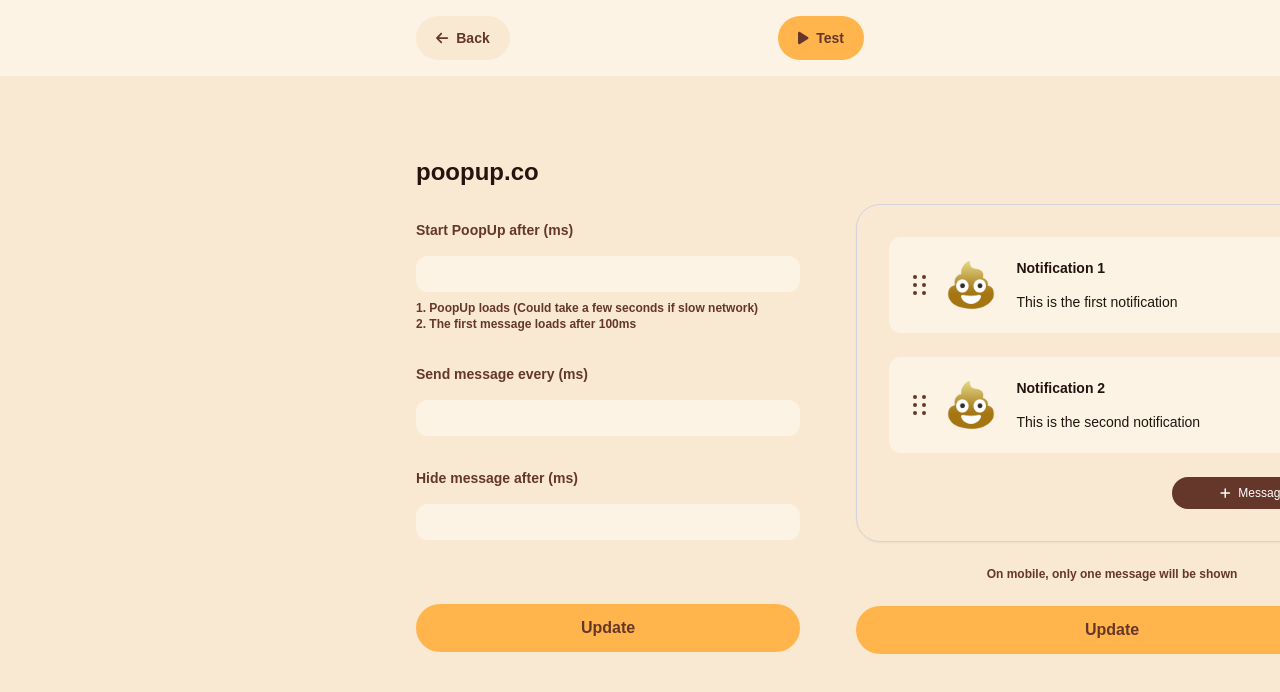
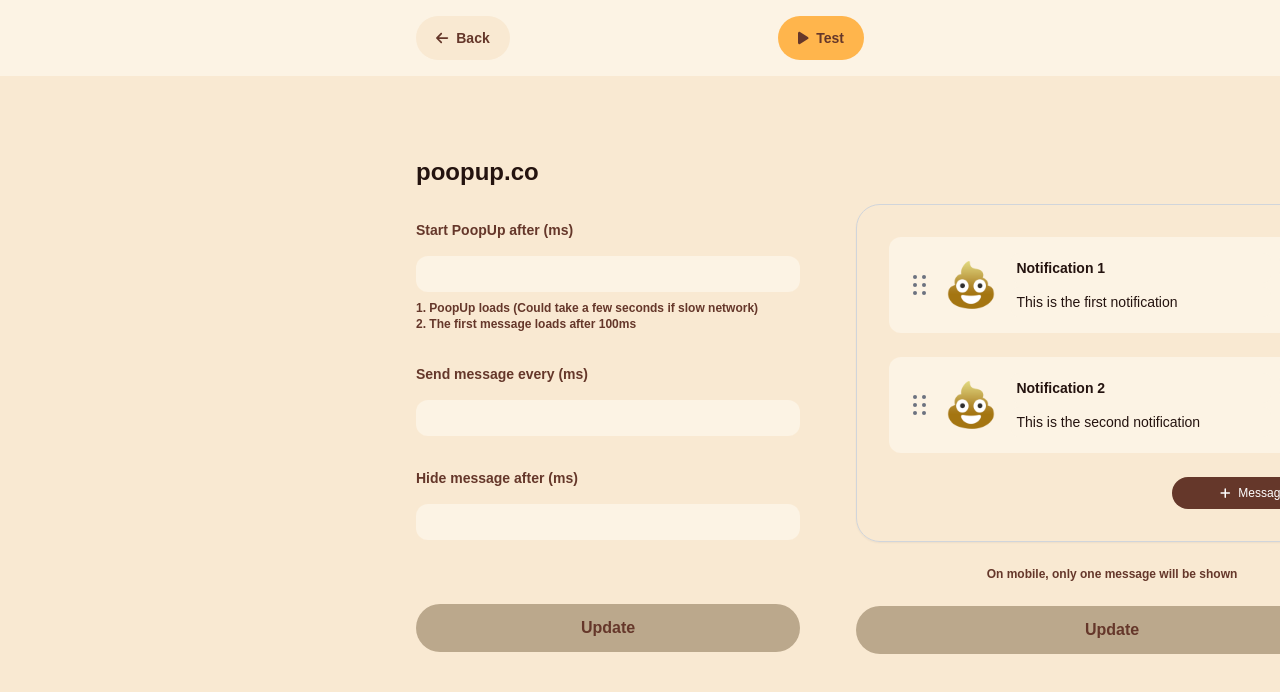
Before and after one commit to 0SHAFIN/poopup, a Next.js app: page /dashboard/manage in a window 1280 px wide. Shown: the top 692 px of the page. Built offline with nearby package versions, Linux system fonts and the light colour scheme.

Commit message:
feat: add delete functionality to SortableItem component and update Manage page

```diff
--- a/app/dashboard/manage/SortableItem.tsx
+++ b/app/dashboard/manage/SortableItem.tsx
@@ -9,20 +9,39 @@
     image: string;
     content: string;
     timeAgo: string;
+    onDelete: (id: string) => void;
 }
 
-export default function SortableItem({ id, name, image, content, timeAgo }: SortableItemProps) {
+export default function SortableItem({
+    id,
+    name,
+    image,
+    content,
+    timeAgo,
+    onDelete
+}: SortableItemProps) {
     const { attributes, listeners, setNodeRef, transform, transition } = useSortable({ id });
 
     return (
-        <div ref={setNodeRef} {...attributes} className="p-4 bg-[--first-slide-bg] rounded-xl flex items-center" style={{ transform: CSS.Transform.toString(transform), transition, }}>
-            <div {...listeners} className="ml-2 mr-6 grid grid-cols-2 gap-x-2 gap-y-1 cursor-grab active:cursor-grabbing">
-                <div className="w-1 h-1 bg-[var(--button-text)] rounded-full"></div>
-                <div className="w-1 h-1 bg-[var(--button-text)] rounded-full"></div>
-                <div className="w-1 h-1 bg-[var(--button-text)] rounded-full"></div>
-                <div className="w-1 h-1 bg-[var(--button-text)] rounded-full"></div>
-                <div className="w-1 h-1 bg-[var(--button-text)] rounded-full"></div>
-                <div className="w-1 h-1 bg-[var(--button-text)] rounded-full"></div>
+        <div
+            ref={setNodeRef}
+            {...attributes}
+            className="p-4 bg-[--first-slide-bg] rounded-xl flex items-center relative"
+            style={{
+                transform: CSS.Transform.toString(transform),
+                transition
+            }}
+        >
+            <div
+                {...listeners}
+                className="ml-2 mr-6 grid grid-cols-2 gap-x-2 gap-y-1 cursor-grab active:cursor-grabbing"
+            >
+                <div className="w-1 h-1 bg-gray-500 rounded-full"></div>
+                <div className="w-1 h-1 bg-gray-500 rounded-full"></div>
+                <div className="w-1 h-1 bg-gray-500 rounded-full"></div>
+                <div className="w-1 h-1 bg-gray-500 rounded-full"></div>
+                <div className="w-1 h-1 bg-gray-500 rounded-full"></div>
+                <div className="w-1 h-1 bg-gray-500 rounded-full"></div>
             </div>
             <div className="flex-shrink-0 mr-4">
                 <input type="file" className="hidden" id={`upload-${id}`}/>
@@ -32,11 +51,30 @@
                 </label>
             </div>
             <div className="flex-grow">
-                <input type="text" defaultValue={name} className={`w-full bg-[--first-slide-bg] text-[var(--first-slide-text)] p-1 rounded-lg mb-1 text-sm font-bold focus:outline-none border ${!name ? 'border-gray-300' : 'border-transparent'} focus:border-gray-300`}/>
-                <input type="text" defaultValue={content} className={`w-full bg-[--first-slide-bg] text-[var(--first-slide-text)] p-1 rounded-lg text-sm focus:outline-none border ${!content ? 'border-gray-300' : 'border-transparent'} focus:border-gray-300`}/>
+                <input
+                    type="text"
+                    defaultValue={name}
+                    className={`w-full bg-[--first-slide-bg] text-[var(--first-slide-text)] p-1 rounded-lg mb-1 text-sm font-bold focus:outline-none border ${!name ? 'border-gray-300' : 'border-transparent'} focus:border-gray-300`}
+                />
+                <input
+                    type="text"
+                    defaultValue={content}
+                    className={`w-full bg-[--first-slide-bg] text-[var(--first-slide-text)] p-1 rounded-lg text-sm focus:outline-none border ${!content ? 'border-gray-300' : 'border-transparent'} focus:border-gray-300`}
+                />
             </div>
-            <div className="ml-2 mb-auto">
-                <input type="text" defaultValue={timeAgo} className={`w-10 bg-[--first-slide-bg] text-[var(--first-slide-text)] text-right p-1 rounded-lg text-xs focus:outline-none border ${!timeAgo ? 'border-gray-300' : 'border-transparent'} focus:border-gray-300`}/>
+            <div className="ml-2 mb-auto flex items-center">
+                <input
+                    type="text"
+                    defaultValue={timeAgo}
+                    className={`w-10 bg-[--first-slide-bg] text-[var(--first-slide-text)] text-right p-1 rounded-lg text-xs focus:outline-none border ${!timeAgo ? 'border-gray-300' : 'border-transparent'} focus:border-gray-300`}
+                />
+                <button
+                    onClick={() => onDelete(id)}
+                    className="absolute bottom-6 right-4 text-red-400 text-xs hover:text-red-600 transition-colors duration-200"
+                    aria-label="Delete notification"
+                >
+                    Delete
+                </button>
             </div>
         </div>
     );
--- a/app/dashboard/manage/page.tsx
+++ b/app/dashboard/manage/page.tsx
@@ -47,6 +47,10 @@
     }
   };
 
+  const handleDeleteItem = (idToDelete: string) => {
+    setItems((prevItems) => prevItems.filter(item => item.id !== idToDelete));
+  };
+
   if (!isClient) {
     return null;
   }
@@ -60,10 +64,10 @@
             Back
           </button>
 
-          <button className="bg-[var(--button-bg)] text-[var(--button-text)] text-sm p-3 px-5 rounded-3xl font-bold hover:shadow-lg transition-transform duration-300 hover:bg-[#FFA629] flex items-center gap-2" onClick={() => setIsTestRunning(!isTestRunning)}>
+            <button className={`bg-[var(--button-bg)] text-[var(--button-text)] text-sm p-3 px-5 rounded-3xl font-bold hover:shadow-lg transition-transform duration-300 hover:bg-[#FFA629] flex items-center gap-2 ${isTestRunning ? 'animate-pulse' : ''}`} onClick={() => setIsTestRunning(!isTestRunning)}>
             <FontAwesomeIcon icon={isTestRunning ? faTimes : faPlay} className="text-[var(--button-text)]" />
             {isTestRunning ? 'Stop' : 'Test'}
-          </button>
+            </button>
         </div>
       </header>
 
@@ -72,14 +76,14 @@
           poopup.co
           <div className="flex-column mt-8">
             <p className="text-[var(--button-text)] font-medium text-sm font-semibold">Start PoopUp after (ms)</p>
-            <input type="text" className="w-[24rem] mt-4 bg-[var(--first-slide-bg)] text-[var(--button-text)] font-semibold text-sm p-2 rounded-xl" />
+            <input type="text" className="w-[24rem] mt-4 bg-[var(--first-slide-bg)] text-[var(--button-text)] font-semibold text-sm px-3 py-2 rounded-xl" />
             <p className="text-[var(--button-text)] font-medium text-xs mt-2 font-semibold">1. PoopUp loads (Could take a few seconds if slow network)</p>
-            <p className="text-[var(--button-text)] font-medium text-xs font-semibold">2. The first message loads after 100ms</p> {/* will get from db later */}
+            <p className="text-[var(--button-text)] font-medium text-xs font-semibold">2. The first message loads after 100ms</p>
             <p className="text-[var(--button-text)] font-medium text-sm mt-8 font-semibold">Send message every (ms)</p>
-            <input type="text" className="w-[24rem] mt-4 bg-[var(--first-slide-bg)] text-[var(--button-text)] font-semibold text-sm p-2 rounded-xl" />
+            <input type="text" className="w-[24rem] mt-4 bg-[var(--first-slide-bg)] text-[var(--button-text)] font-semibold text-sm px-3 py-2 rounded-xl" />
             <p className="text-[var(--button-text)] font-medium text-sm mt-8 font-semibold">Hide message after (ms)</p>
-            <input type="text" className="w-[24rem] mt-4 bg-[var(--first-slide-bg)] text-[var(--button-text)] font-semibold text-sm p-2 rounded-xl" />
-            <button className="w-[24rem] bg-[var(--button-bg)] text-[var(--button-text)] text-base justify-center gap-2 mt-16 p-3 px-5 rounded-3xl font-bold hover:shadow-lg transition-transform duration-300 hover:bg-[#FFA629]">
+            <input type="text" className="w-[24rem] mt-4 bg-[var(--first-slide-bg)] text-[var(--button-text)] font-semibold text-sm px-3 py-2 rounded-xl" />
+            <button className="w-[24rem] bg-[#bba88c] text-[var(--button-text)] text-base justify-center gap-2 mt-16 p-3 px-5 rounded-3xl font-bold hover:shadow-lg transition-transform duration-300 hover:bg-[#bba88c ]">
               Update
             </button>
           </div>
@@ -91,7 +95,17 @@
               <DndContext sensors={sensors} collisionDetection={closestCenter} onDragEnd={handleDragEnd}>
                 <SortableContext items={items} strategy={verticalListSortingStrategy}>
                   <div className="space-y-6 p-4">
-                    {items.map((item) => (<SortableItem key={item.id} id={item.id} name={item.title} image={item.image} content={item.content} timeAgo={item.timeAgo}/>))}
+                    {items.map((item) => (
+                      <SortableItem
+                        key={item.id}
+                        id={item.id}
+                        name={item.title}
+                        image={item.image}
+                        content={item.content}
+                        timeAgo={item.timeAgo}
+                        onDelete={handleDeleteItem}
+                      />
+                    ))}
                   </div>
                 </SortableContext>
               </DndContext>
@@ -114,7 +128,7 @@
           <div className="ml-6 mt-6 mr-[26rem] flex justify-center">
             <p className="text-[var(--button-text)] font-bold text-xs">On mobile, only one message will be shown</p>
           </div>
-          <button className="w-[32rem] bg-[var(--button-bg)] text-[var(--button-text)] text-base justify-center gap-2 ml-6 mt-6 p-3 px-5 rounded-3xl font-bold hover:shadow-lg transition-transform duration-300 hover:bg-[#FFA629]">
+          <button className="w-[32rem] bg-[#bba88c] text-[var(--button-text)] text-base justify-center gap-2 ml-6 mt-6 p-3 px-5 rounded-3xl font-bold hover:shadow-lg transition-transform duration-300 hover:bg-[#bba88c]">
             Update
           </button>
         </div>
```
